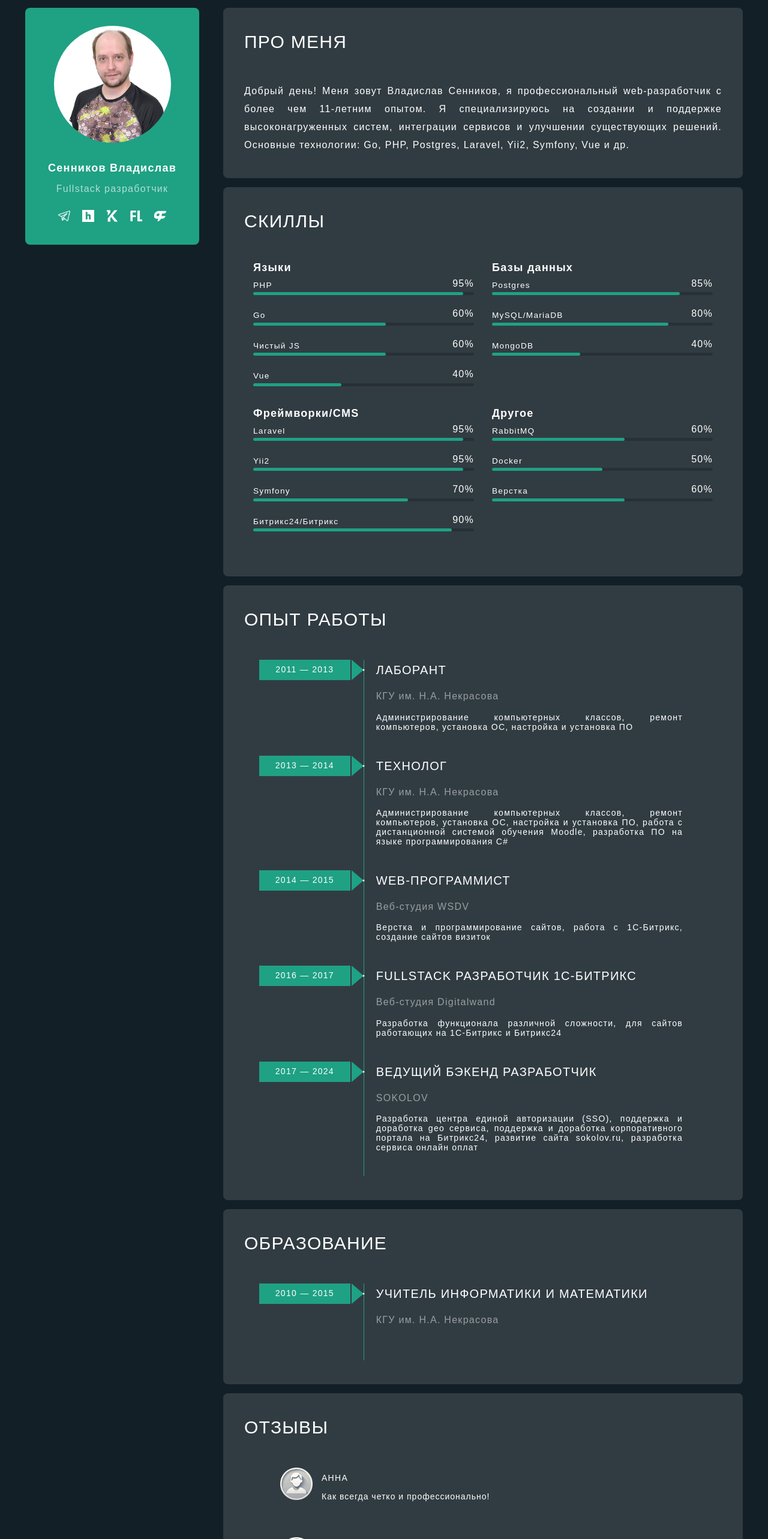
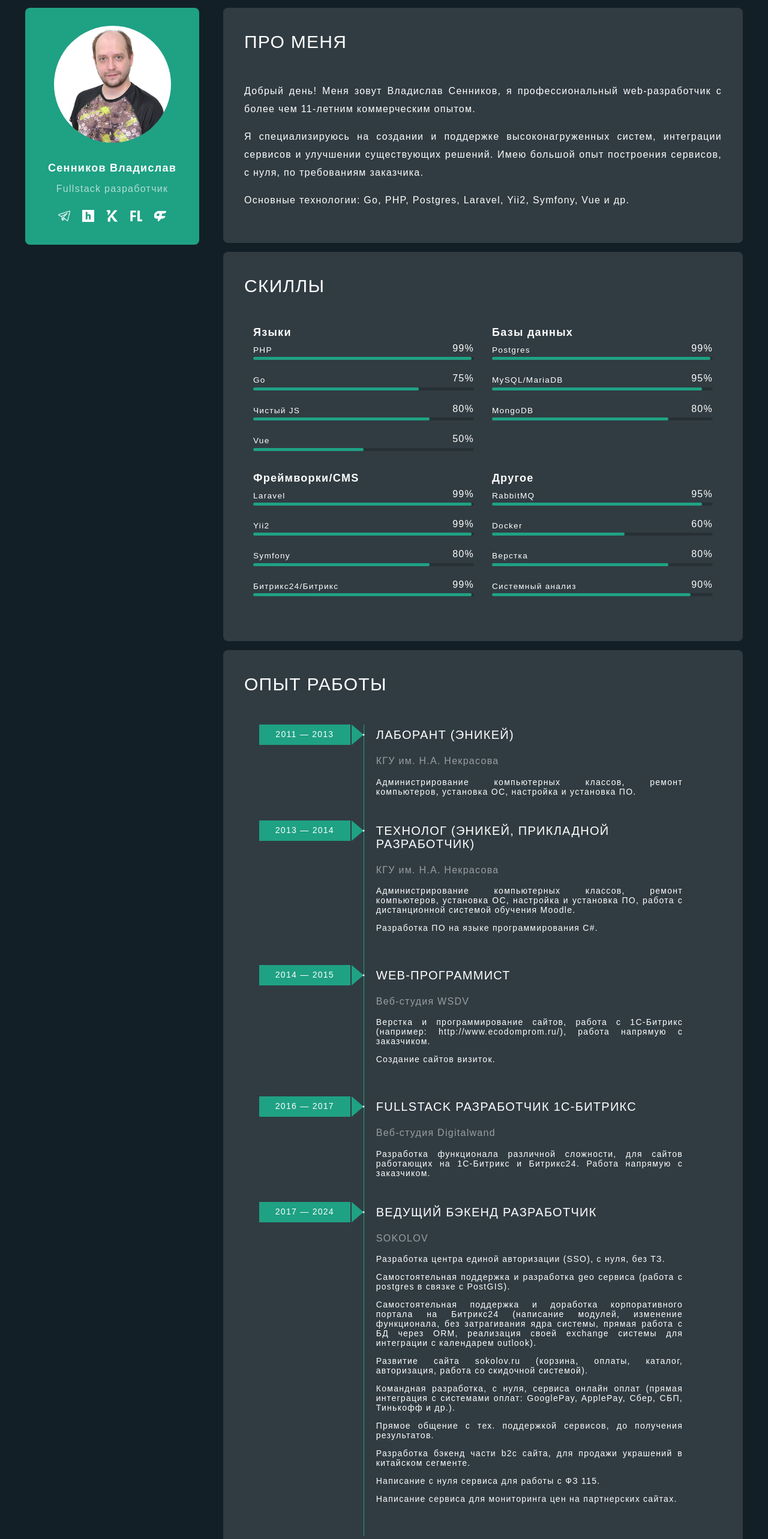
Before and after one commit to 456un/visit, a Vue app: page / in a window 1280 px wide. Shown: the part 80-2646 px from the top of the page at 60% size. Built offline with nearby package versions, Linux system fonts and the light colour scheme; no server answers.

Commit message:
feat(портфолио): доработать описание

```diff
--- a/src/views/HomePage.vue
+++ b/src/views/HomePage.vue
@@ -32,9 +32,13 @@ export default {
   <BlockInfoComponent id="#about">
     <h2 class="title">Про меня</h2>
     <div class="content">
-      Добрый день! Меня зовут Владислав Сенников, я профессиональный web-разработчик с более чем 11-летним опытом.
-      Я специализируюсь на создании и поддержке высоконагруженных систем, интеграции сервисов и улучшении существующих
-      решений. Основные технологии: Go, PHP, Postgres, Laravel, Yii2, Symfony, Vue и др.
+      <p>Добрый день! Меня зовут Владислав Сенников, я профессиональный web-разработчик с более чем 11-летним
+        коммерческим
+        опытом.</p>
+      <p>Я специализируюсь на создании и поддержке высоконагруженных систем, интеграции сервисов и улучшении
+        существующих
+        решений. Имею большой опыт построения сервисов, с нуля, по требованиям заказчика.</p>
+      <p>Основные технологии: Go, PHP, Postgres, Laravel, Yii2, Symfony, Vue и др.</p>
     </div>
   </BlockInfoComponent>
 
@@ -43,60 +47,75 @@ export default {
     <div class="columns">
       <div class="col">
         <div class="col-title">Языки</div>
-        <ProgressBarComponent value="95" title="PHP"/>
-        <ProgressBarComponent value="60" title="Go"/>
-        <ProgressBarComponent value="60" title="Чистый JS"/>
-        <ProgressBarComponent value="40" title="Vue"/>
+        <ProgressBarComponent value="99" title="PHP"/>
+        <ProgressBarComponent value="75" title="Go"/>
+        <ProgressBarComponent value="80" title="Чистый JS"/>
+        <ProgressBarComponent value="50" title="Vue"/>
       </div>
       <div class="col">
         <div class="col-title">Базы данных</div>
-        <ProgressBarComponent value="85" title="Postgres"/>
-        <ProgressBarComponent value="80" title="MySQL/MariaDB"/>
-        <ProgressBarComponent value="40" title="MongoDB"/>
+        <ProgressBarComponent value="99" title="Postgres"/>
+        <ProgressBarComponent value="95" title="MySQL/MariaDB"/>
+        <ProgressBarComponent value="80" title="MongoDB"/>
       </div>
     </div>
 
     <div class="columns">
       <div class="col">
         <div class="col-title">Фреймворки/CMS</div>
-        <ProgressBarComponent value="95" title="Laravel"/>
-        <ProgressBarComponent value="95" title="Yii2"/>
-        <ProgressBarComponent value="70" title="Symfony"/>
-        <ProgressBarComponent value="90" title="Битрикс24/Битрикс"/>
+        <ProgressBarComponent value="99" title="Laravel"/>
+        <ProgressBarComponent value="99" title="Yii2"/>
+        <ProgressBarComponent value="80" title="Symfony"/>
+        <ProgressBarComponent value="99" title="Битрикс24/Битрикс"/>
       </div>
       <div class="col">
         <div class="col-title">Другое</div>
-        <ProgressBarComponent value="60" title="RabbitMQ"/>
-        <ProgressBarComponent value="50" title="Docker"/>
-        <ProgressBarComponent value="60" title="Верстка"/>
+        <ProgressBarComponent value="95" title="RabbitMQ"/>
+        <ProgressBarComponent value="60" title="Docker"/>
+        <ProgressBarComponent value="80" title="Верстка"/>
+        <ProgressBarComponent value="90" title="Системный анализ"/>
       </div>
     </div>
   </BlockInfoComponent>
 
   <BlockInfoComponent id="#works">
     <h2 class="title">Опыт работы</h2>
-    <WorkExperienceComponent startYear="2011" endYear="2013" title="Лаборант" place="КГУ им. Н.А. Некрасова">
-      Администрирование компьютерных классов, ремонт компьютеров, установка ОС, настройка и установка ПО
+    <WorkExperienceComponent startYear="2011" endYear="2013" title="Лаборант (эникей)" place="КГУ им. Н.А. Некрасова">
+      Администрирование компьютерных классов, ремонт компьютеров, установка ОС, настройка и установка ПО.
     </WorkExperienceComponent>
 
-    <WorkExperienceComponent startYear="2013" endYear="2014" title="Технолог" place="КГУ им. Н.А. Некрасова">
-      Администрирование компьютерных классов, ремонт компьютеров, установка ОС, настройка и установка ПО,
-      работа с дистанционной системой обучения Moodle, разработка ПО на языке программирования C#
+    <WorkExperienceComponent startYear="2013" endYear="2014" title="Технолог (эникей, прикладной разработчик)"
+                             place="КГУ им. Н.А. Некрасова">
+      <p>Администрирование компьютерных классов, ремонт компьютеров, установка ОС, настройка и установка ПО,
+        работа с дистанционной системой обучения Moodle.</p>
+      <p>Разработка ПО на языке программирования C#.</p>
     </WorkExperienceComponent>
 
     <WorkExperienceComponent startYear="2014" endYear="2015" title="Web-программист" place="Веб-студия WSDV">
-      Верстка и программирование сайтов, работа с 1C-Битрикс, создание сайтов визиток
+      <p>Верстка и программирование сайтов, работа с 1C-Битрикс
+        (например: <a href="http://www.ecodomprom.ru/">http://www.ecodomprom.ru/</a>), работа напрямую с заказчиком.</p>
+      <p>Создание сайтов визиток.</p>
     </WorkExperienceComponent>
 
     <WorkExperienceComponent startYear="2016" endYear="2017" title="Fullstack разработчик 1С-Битрикс"
                              place="Веб-студия Digitalwand">
-      Разработка функционала различной сложности, для сайтов работающих на 1C-Битрикс и Битрикс24
+      Разработка функционала различной сложности, для сайтов работающих на 1C-Битрикс и Битрикс24.
+      Работа напрямую с заказчиком.
     </WorkExperienceComponent>
 
     <WorkExperienceComponent startYear="2017" endYear="2024" title="Ведущий бэкенд разработчик" place="SOKOLOV">
-      Разработка центра единой авторизации (SSO), поддержка и доработка geo сервиса,
-      поддержка и доработка корпоративного портала на Битрикс24, развитие сайта sokolov.ru,
-      разработка сервиса онлайн оплат
+      <p>Разработка центра единой авторизации (SSO), с нуля, без ТЗ.</p>
+      <p>Самостоятельная поддержка и разработка geo сервиса (работа с postgres в связке с PostGIS).</p>
+      <p>Самостоятельная поддержка и доработка корпоративного портала на Битрикс24 (написание модулей,
+        изменение функционала, без затрагивания ядра системы, прямая работа с БД через ORM,
+        реализация своей exchange системы для интеграции с календарем outlook).</p>
+      <p>Развитие сайта sokolov.ru (корзина, оплаты, каталог, авторизация, работа со скидочной системой).</p>
+      <p>Командная разработка, с нуля, сервиса онлайн оплат (прямая интеграция с системами оплат: GooglePay, ApplePay,
+        Сбер, СБП, Тинькофф и др.).</p>
+      <p>Прямое общение с тех. поддержкой сервисов, до получения результатов.</p>
+      <p>Разработка бэкенд части b2c сайта, для продажи украшений в китайском сегменте.</p>
+      <p>Написание с нуля сервиса для работы с ФЗ 115.</p>
+      <p>Написание сервиса для мониторинга цен на партнерских сайтах.</p>
     </WorkExperienceComponent>
   </BlockInfoComponent>
 
@@ -154,6 +173,9 @@ export default {
       Верстка/фронт: 2000 руб/ч.<br>
       Бэкенд: 3000 руб/ч.
     </FaqComponent>
+    <FaqComponent question="Сколько стоит прямая интеграция с платежной системой?">
+      MVP (минимально жизнеспособный продукт) стоит от 100к рублей, в зависимости от требований
+    </FaqComponent>
     <FaqComponent question="Конфиденциальность">
       Ваши проекты не будут добавлены в портфолио, без согласования с вами.<br>
       Так же проект не будет упоминаться в личных переписках, без вашего согласия.
@@ -170,6 +192,11 @@ export default {
 </template>
 
 <style scoped>
+a {
+  color: white;
+  text-decoration: none;
+}
+
 .title {
   text-transform: uppercase;
   font-size: 30px;
```
Also changed, not shown: 1 other file (tests, documents, lock files or other folders).
